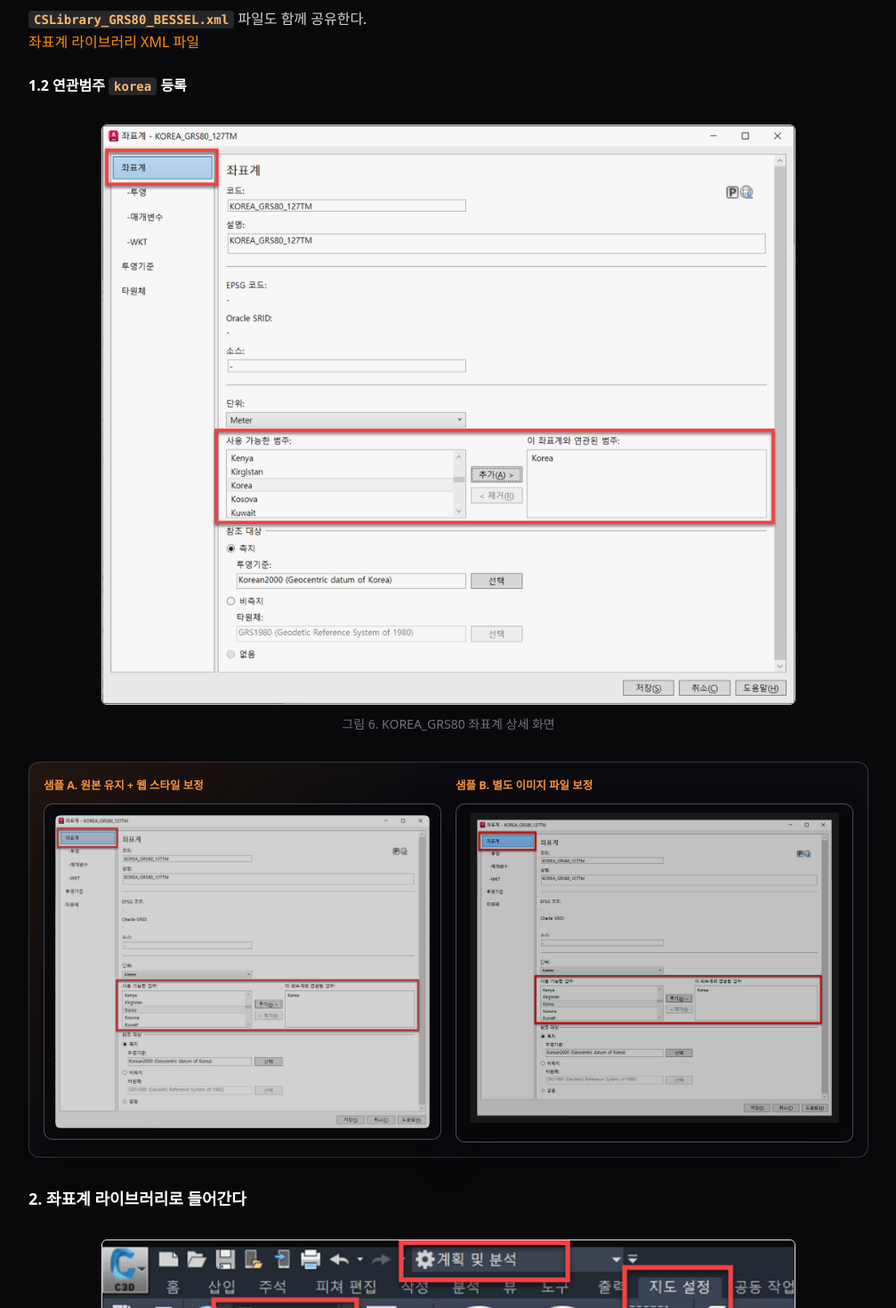
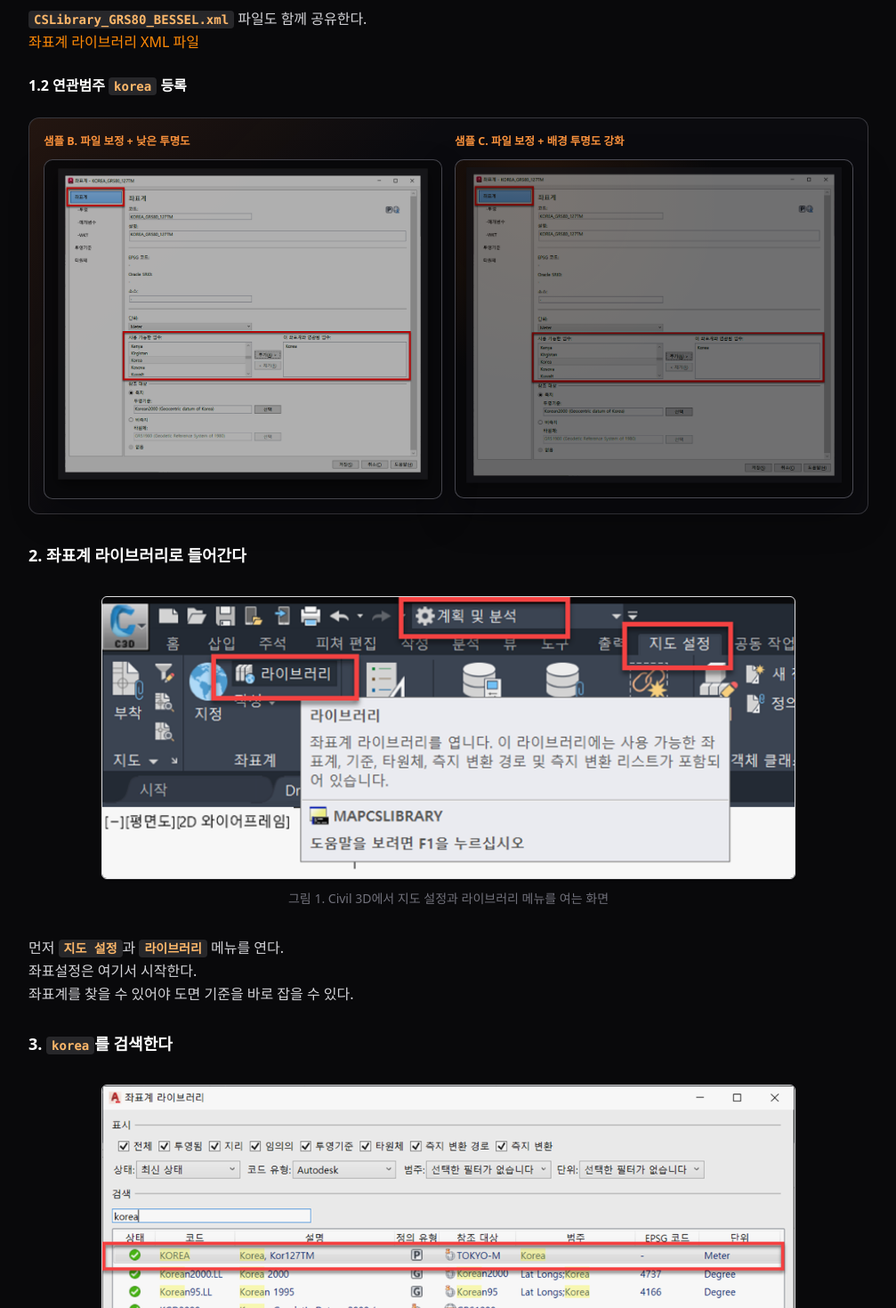
Before and after one commit to maestro4u/bim-productivity-guide, a Next.js app: page /ko in a window 1280 px wide. Shown: the part 2620-4090 px from the top of the page at 89% size, without its empty margins (264-1271 px from the left). Built offline with nearby package versions, Linux system fonts and the light colour scheme.

Commit message:
Refine image treatment comparison samples

```diff
--- a/content/ko/01-civil-3d-dynamo.md
+++ b/content/ko/01-civil-3d-dynamo.md
@@ -23,31 +23,22 @@ Civil 3D의 좌표설정은 도면의 시작점이다.
 
 #### 1.2 연관범주 `korea` 등록
 
-<figure>
-  <img
-    src="/assets/civil3d-coordinate-setup/image-16.png"
-    alt="KOREA_GRS80 좌표계 상세 화면"
-    className="mx-auto my-4 block w-full max-w-[780px] rounded-md border border-zinc-200 shadow-sm brightness-[0.98] contrast-[0.98]"
-  />
-  <figcaption className="text-center text-sm text-zinc-500">그림 6. KOREA_GRS80 좌표계 상세 화면</figcaption>
-</figure>
-
 <div className="image-sample-panel">
   <div>
-    <p className="image-sample-label">샘플 A. 원본 유지 + 웹 스타일 보정</p>
-    <figure className="image-frame image-frame-css">
+    <p className="image-sample-label">샘플 B. 파일 보정 + 낮은 투명도</p>
+    <figure className="image-frame image-frame-file image-frame-b">
       <img
-        src="/assets/civil3d-coordinate-setup/image-16.png"
-        alt="CSS 보정만 적용한 KOREA_GRS80 좌표계 상세 화면"
+        src="/assets/civil3d-coordinate-setup/image-16-dark-sample.png"
+        alt="낮은 투명도를 적용한 KOREA_GRS80 좌표계 상세 화면"
       />
     </figure>
   </div>
   <div>
-    <p className="image-sample-label">샘플 B. 별도 이미지 파일 보정</p>
-    <figure className="image-frame image-frame-file">
+    <p className="image-sample-label">샘플 C. 파일 보정 + 배경 투명도 강화</p>
+    <figure className="image-frame image-frame-file image-frame-c">
       <img
-        src="/assets/civil3d-coordinate-setup/image-16-dark-sample.png"
-        alt="별도 파일로 톤 보정한 KOREA_GRS80 좌표계 상세 화면"
+        src="/assets/civil3d-coordinate-setup/image-16-transparent-sample.png"
+        alt="배경 투명도를 강화한 KOREA_GRS80 좌표계 상세 화면"
       />
     </figure>
   </div>
--- a/src/app/globals.css
+++ b/src/app/globals.css
@@ -93,7 +93,7 @@ html.dark .prose th {
 .image-sample-panel {
   display: grid;
   grid-template-columns: repeat(2, minmax(0, 1fr));
-  gap: 1rem;
+  gap: 0.875rem;
   margin: 1.5rem 0 2rem;
   padding: 1rem;
   border: 1px solid rgba(63, 63, 70, 0.85);
@@ -126,19 +126,22 @@ html.dark .prose th {
   margin: 0 !important;
 }
 
-.image-frame-css {
-  padding: 0.75rem;
+.image-frame-file {
+  padding: 0;
 }
 
-.image-frame-css img {
-  border-radius: 0.375rem;
-  filter: brightness(0.82) contrast(1.14) saturate(0.78);
-  opacity: 0.94;
-  mix-blend-mode: screen;
+.image-frame-b {
+  opacity: 0.9;
 }
 
-.image-frame-file {
-  padding: 0;
+.image-frame-c {
+  background:
+    radial-gradient(circle at 20% 12%, rgba(249, 115, 22, 0.12), transparent 42%),
+    #09090b;
+}
+
+.image-frame-c img {
+  opacity: 0.84;
 }
 
 @media (max-width: 760px) {
```
Also changed, not shown: public/assets/civil3d-coordinate-setup/image-16-transparent-sample.png (added).
